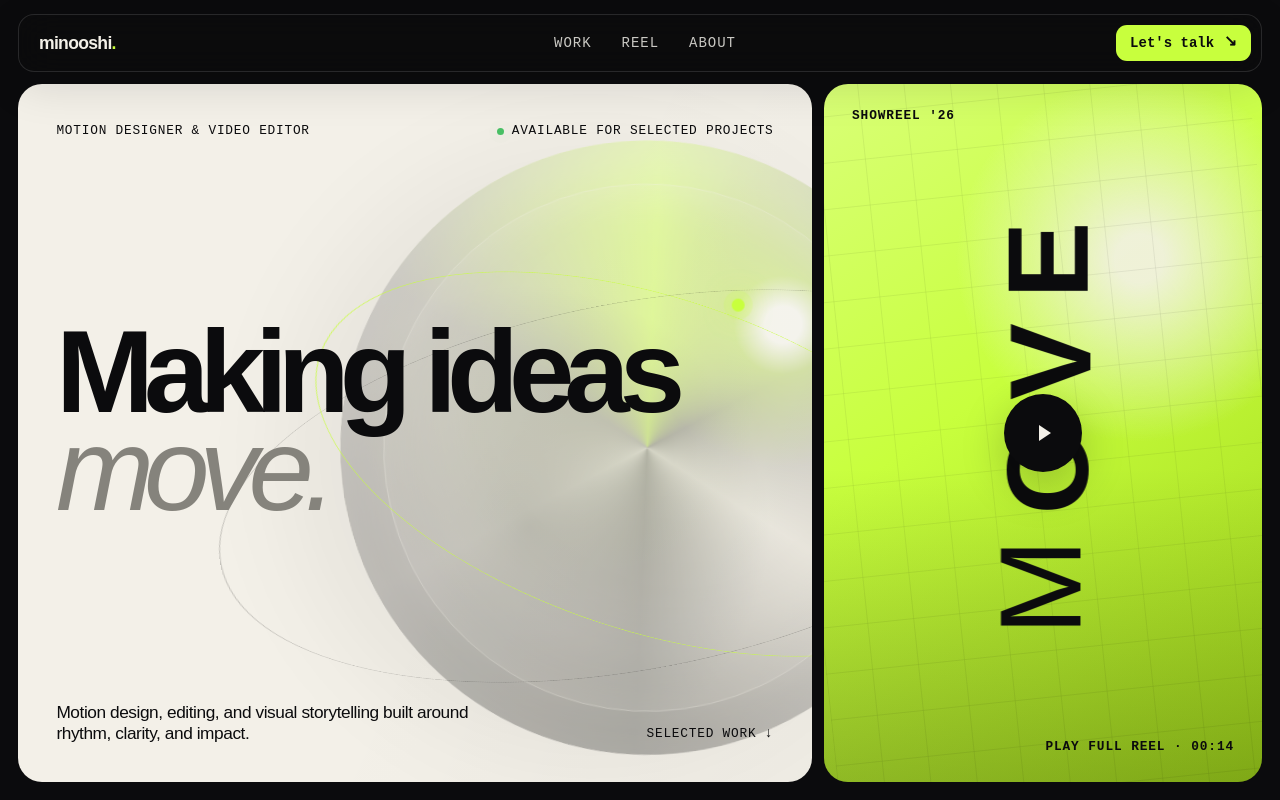
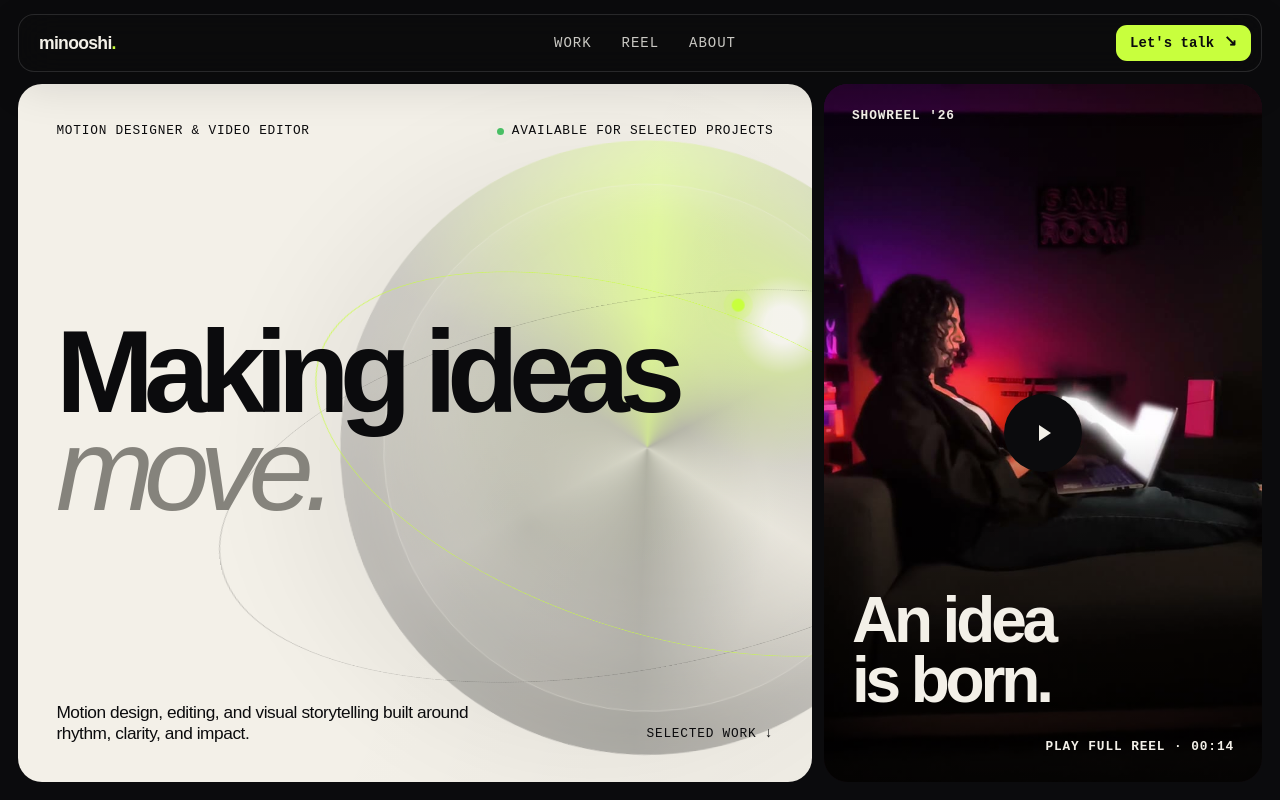
Before and after one commit to Minooshimotion/minooshimotion.github.io, a plain HTML site: page index.html in a window 1280 px wide. Shown: the top 800 px of the page. Drawn offline with Linux system fonts and the light colour scheme.

Commit message:
Refresh reel cover and Robot animation

```diff
--- a/index.html
+++ b/index.html
@@ -63,11 +63,9 @@
         </div>
 
         <button class="reel-card" id="reel" type="button" data-open-reel aria-label="Open showreel">
-          <span class="reel-grid" aria-hidden="true"></span>
+          <img class="reel-cover" src="./assets/reel/an-idea-is-born.jpg" alt="" decoding="async" />
           <span class="reel-index">SHOWREEL &apos;26</span>
-          <span class="kinetic-word" aria-hidden="true">
-            <span>M</span><span>O</span><span>V</span><span>E</span>
-          </span>
+          <span class="reel-title" aria-hidden="true">An idea<br />is born.</span>
           <span class="play-button" aria-hidden="true"></span>
           <span class="reel-caption">Play full reel · 00:14</span>
         </button>
--- a/process.css
+++ b/process.css
@@ -88,5 +88,5 @@
 #story-dracula .robot-feature-image, #story-coffee .robot-feature-image { background:#17171b; }
 @media(max-width:640px) { .article-selectors { gap:8px; } .article-selectors button { padding:10px 14px; } }
 .case-motion { display:grid; justify-items:center; padding:clamp(18px,4vw,48px); border-radius:16px; background:#000; }
-.case-motion-video { display:block; width:auto; max-width:100%; height:auto; max-height:620px; aspect-ratio:720/1108; background:#000; }
+.case-motion-video { display:block; width:auto; max-width:100%; height:auto; max-height:620px; aspect-ratio:720/1036; background:#000; }
 .case-motion figcaption { width:100%; }
--- a/styles.css
+++ b/styles.css
@@ -375,10 +375,8 @@ a { color: inherit; text-decoration: none; }
   isolation: isolate;
   padding: 0 !important;
   border: 0 !important;
-  color: var(--ink) !important;
-  background:
-    radial-gradient(circle at 72% 25%, rgba(243,240,232,.9) 0 4%, transparent 30%),
-    linear-gradient(145deg, #d9ff77 0%, var(--acid) 42%, #9fd419 100%) !important;
+  color: var(--paper) !important;
+  background: #190b19 !important;
   cursor: pointer;
   transform: translate3d(0, var(--hero-reel-y), 0) rotate(var(--hero-reel-rotate));
   transform-origin: 50% 20%;
@@ -389,27 +387,26 @@ a { color: inherit; text-decoration: none; }
   content: '';
   position: absolute;
   inset: 0;
-  z-index: -1;
-  background: linear-gradient(180deg, transparent 55%, rgba(11,11,13,.22));
+  z-index: 0;
+  background: linear-gradient(180deg, rgba(0,0,0,.48), transparent 28%, transparent 50%, rgba(0,0,0,.76));
 }
 
-.reel-grid {
+.reel-cover {
   position: absolute;
   inset: 0;
-  opacity: .22;
-  background-image:
-    linear-gradient(rgba(11,11,13,.28) 1px, transparent 1px),
-    linear-gradient(90deg, rgba(11,11,13,.28) 1px, transparent 1px);
-  background-size: 42px 42px;
-  transform: scale(1.1) rotate(-6deg);
-  transition: transform 1s cubic-bezier(.2,.8,.2,1);
+  width: 100%;
+  height: 100%;
+  object-fit: cover;
+  object-position: center 42%;
+  transition: transform .8s cubic-bezier(.2,.8,.2,1);
 }
 
-.reel-card:hover .reel-grid { transform: scale(1.18) rotate(-10deg); }
+.reel-card:hover .reel-cover { transform: scale(1.04); }
 
 .reel-index,
 .reel-caption {
   position: absolute;
+  z-index: 1;
   font-size: .8rem;
   font-weight: 620;
   line-height: 1;
@@ -420,27 +417,21 @@ a { color: inherit; text-decoration: none; }
 .reel-index { top: 26px; left: 28px; }
 .reel-caption { right: 28px; bottom: 28px; }
 
-.kinetic-word {
+.reel-title {
   position: absolute;
-  top: 50%;
-  left: 50%;
-  width: 100%;
-  display: flex;
-  justify-content: space-around;
-  transform: translate(-50%, calc(-50% + var(--hero-word-y))) rotate(var(--hero-word-rotate));
-  font-size: clamp(4rem, 9vw, 8rem);
-  line-height: 1;
-  font-weight: 760;
-  letter-spacing: -.08em;
+  z-index: 1;
+  left: 28px;
+  bottom: 72px;
+  font-size: clamp(2.8rem, 5vw, 5rem);
+  line-height: .94;
+  font-weight: 720;
+  letter-spacing: -.065em;
+  text-align: left;
 }
-
-.kinetic-word > span { animation: breathe 2.8s ease-in-out infinite alternate; }
-.kinetic-word > span:nth-child(2) { animation-delay: -.8s; }
-.kinetic-word > span:nth-child(3) { animation-delay: -1.6s; }
-.kinetic-word > span:nth-child(4) { animation-delay: -2.4s; }
 
 .play-button {
   position: absolute;
+  z-index: 1;
   left: 50%;
   top: 50%;
   width: 78px;
@@ -1072,7 +1063,7 @@ a { color: inherit; text-decoration: none; }
   .hero-bottom { align-items: flex-start; flex-direction: column; }
   .hero-bottom p { max-width: 300px; }
   .reel-card { min-height: 600px !important; }
-  .kinetic-word { font-size: 5rem; }
+  .reel-title { left: 18px; bottom: 66px; font-size: clamp(2.8rem, 14vw, 4.5rem); }
   .reel-caption { right: 18px; bottom: 20px; }
   .reel-index { left: 18px; top: 20px; }
   .work-section { padding-inline: 10px; }
@@ -1121,7 +1112,6 @@ a { color: inherit; text-decoration: none; }
   .project-card,
   .contact-section .contact-copy,
   .contact-section .contact-form { transform: none !important; }
-  .kinetic-word { transform: translate(-50%,-50%) rotate(-90deg); }
   .about-statement > p {
     color: var(--ink);
     background: none;
```
Also changed, not shown: robot.html (+1 -1 lines).
